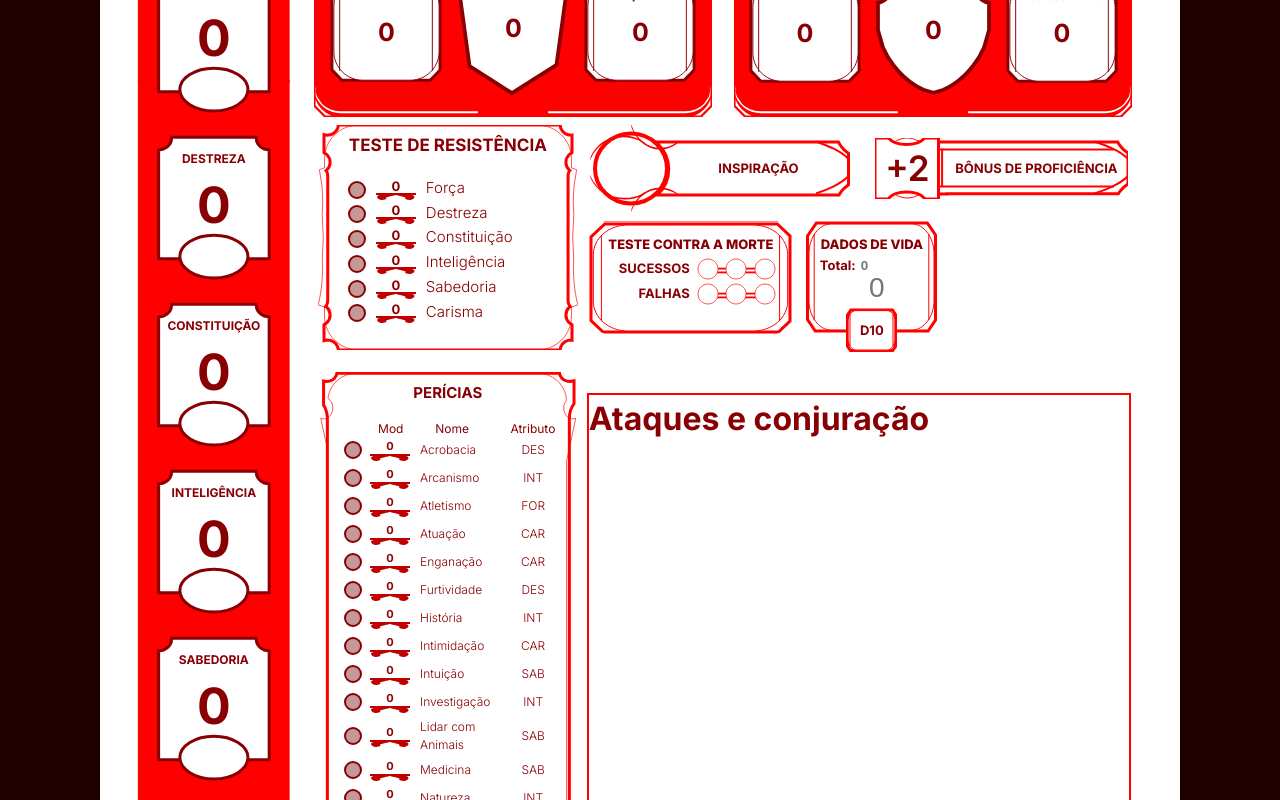
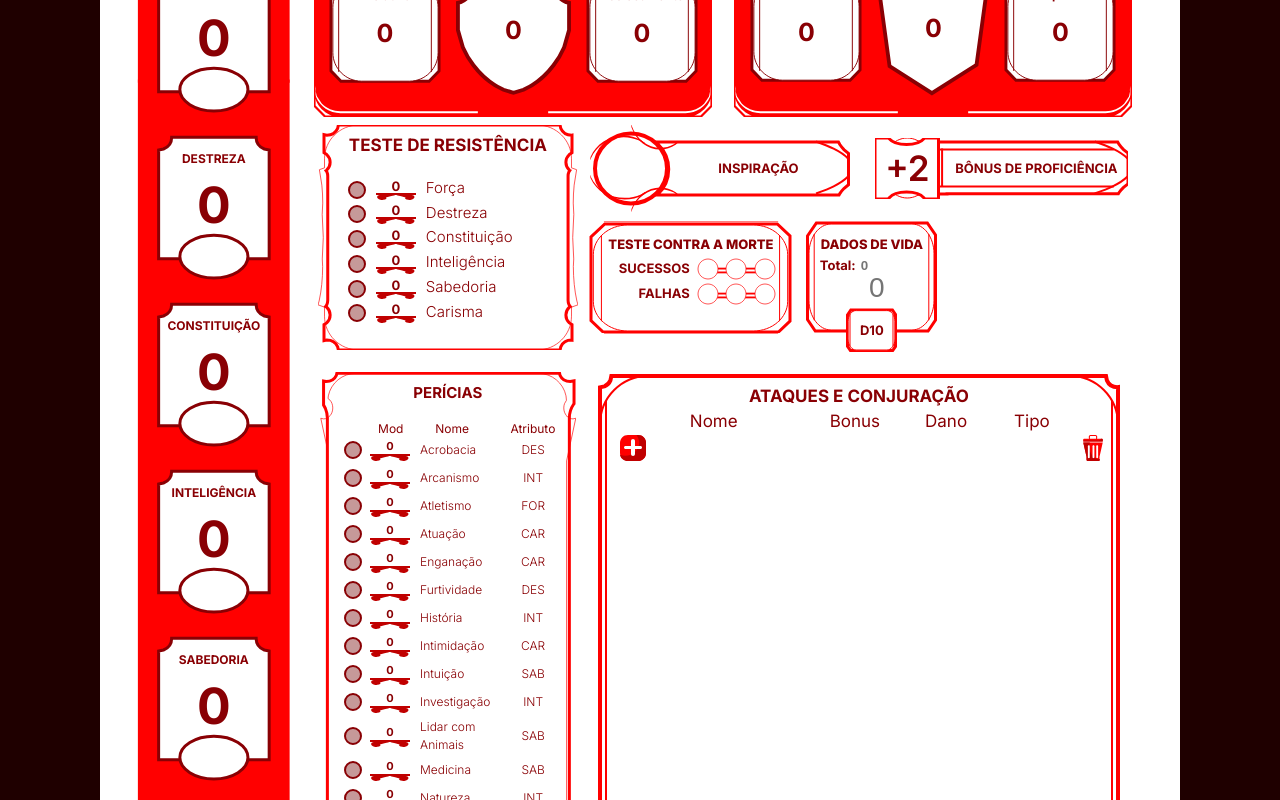
Before and after one commit to LarissaBJ/Compendio-do-Aventureiro, a React (Vite) app: page /home/1/charactersheet/attributecombat in a window 1280 px wide. Shown: the part 680-1480 px from the top of the page. Built offline with nearby package versions, Linux system fonts and the light colour scheme; sample sign-in values are in the browser's storage; a web font is replaced by a local one.

Commit message:
Componente de 'Ataques e Conjurações' (falta só a lógica)

```diff
--- a/src/components/AttacksAndSpellcasting/AttacksAndSpellcasting.jsx
+++ b/src/components/AttacksAndSpellcasting/AttacksAndSpellcasting.jsx
@@ -6,8 +6,8 @@ import {
     AttSpellElementWrapper,
     AttSpellHeaderText,
     AttSpellHeaderWrapper,
-    AttSpellList, AttSpellSelect, AttSpellText,
-    AttSpellTittle
+    AttSpellSelect, AttSpellText,
+    AttSpellTittle, BtnAddDel
 } from "./styled.js";
 import BonusBoxImage from "../../assets/Atributos e Combates/Inputs e Selects/Input 6.svg";
 import DamageBoxImage from "../../assets/Atributos e Combates/Inputs e Selects/Input 5.svg";
@@ -84,7 +84,7 @@ const AttacksAndSpellcasting = () => {
                 ))}
             </AttSpellElementWrapper>
 
-            <div>
+            <BtnAddDel>
                 <IconButton onClick={handleAddAttack}>
                     <IconImage src={IconeButtonAddImagem} alt="Deletar" />
                 </IconButton>
@@ -92,7 +92,7 @@ const AttacksAndSpellcasting = () => {
                 <IconButton>
                     <IconImage src={IconeButtonDelImage} alt="Deletar" />
                 </IconButton>
-            </div>
+            </BtnAddDel >
 
         </AttSpellBox>
 
--- a/src/components/AttacksAndSpellcasting/styled.js
+++ b/src/components/AttacksAndSpellcasting/styled.js
@@ -52,26 +52,6 @@ export const AttSpellHeaderWrapper = styled.div`
   flex-direction: row;
 `;
 
-export const AttSpellList = styled.div`
-  list-style: none;
-  display: flex;
-  flex-direction: column;
-  align-items: center;
-  width: 100%;
-  padding:0;
-  margin: 10px 0;
-  max-height: 270px;
-  overflow-y: auto;
-  overflow-x: hidden;
-
-  &::-webkit-scrollbar {
-    display: none;
-  }
-  scrollbar-width: none;
-
-  -ms-overflow-style: none;
-`;
-
 export const AttSpell = styled.div`
   display: flex;
   width: auto;
@@ -107,4 +87,14 @@ export const AttSpellText = styled.h2`
   margin: 0 8px 0 0;
   font-size: 17px;
   font-weight: 400;
+  align-content: center;
 `;
+
+
+export const BtnAddDel = styled.div`
+  display: flex;
+  flex-direction: row;
+  justify-content: space-between;
+  padding: 0 7px 0 15px;
+  align-content: center;
+`;
--- a/src/pages/TabMenuPages/AttributeCombatPage/AttributeCombatPage.jsx
+++ b/src/pages/TabMenuPages/AttributeCombatPage/AttributeCombatPage.jsx
@@ -11,6 +11,7 @@ import Inspiration from "../../../components/Inspiration/Inspiration.jsx";
 import ProficiencyBonus from "../../../components/ProficiencyBonus/ProficiencyBonus.jsx";
 import DeathSaves from "../../../components/DeathSaves/DeathSaves.jsx";
 import HitDice from "../../../components/HitDice/HitDice.jsx";
+import AttacksAndSpellcasting from "../../../components/AttacksAndSpellcasting/AttacksAndSpellcasting.jsx";
 
 const AttributeCombatPage = () => {
   return (
@@ -20,8 +21,8 @@ const AttributeCombatPage = () => {
             <Attributes/>
             <Column $gap="7px" $width="821px" $height="1058px">
               <Row  $width="818px" $height="192px" >
+                <Defense/>
                 <Life/>
-              <Defense/>
               </Row>
 
               <Row $gap="11px" $width="811px" $height="859px">
@@ -31,7 +32,7 @@ const AttributeCombatPage = () => {
                   <Skills/>
                 </Column>
 
-              <Column $gap="42px" $width="540px" $height="859px">
+                <Column $gap="21px" $width="540px" $height="859px">
                   <Column $gap="9px" $width="540px" $height="227.5px">
 
                     <Row $gap='25px' $width='540px' $height='87.06px'>
@@ -43,9 +44,10 @@ const AttributeCombatPage = () => {
                       <DeathSaves/>
                       <HitDice/>
                     </Row>
+
                   </Column>
+                  <AttacksAndSpellcasting/>
 
-                <Exemplo $width="540px" $height="590px">Ataques e conjuração</Exemplo>
                 </Column>
               </Row>
             </Column>
@@ -58,7 +60,6 @@ const AttributeCombatPage = () => {
           </Row>
         </Column>
 
-
       </PageContentMenuSheet>
   );
 };
```
Lines whose indentation alone changed are shown as unchanged.
